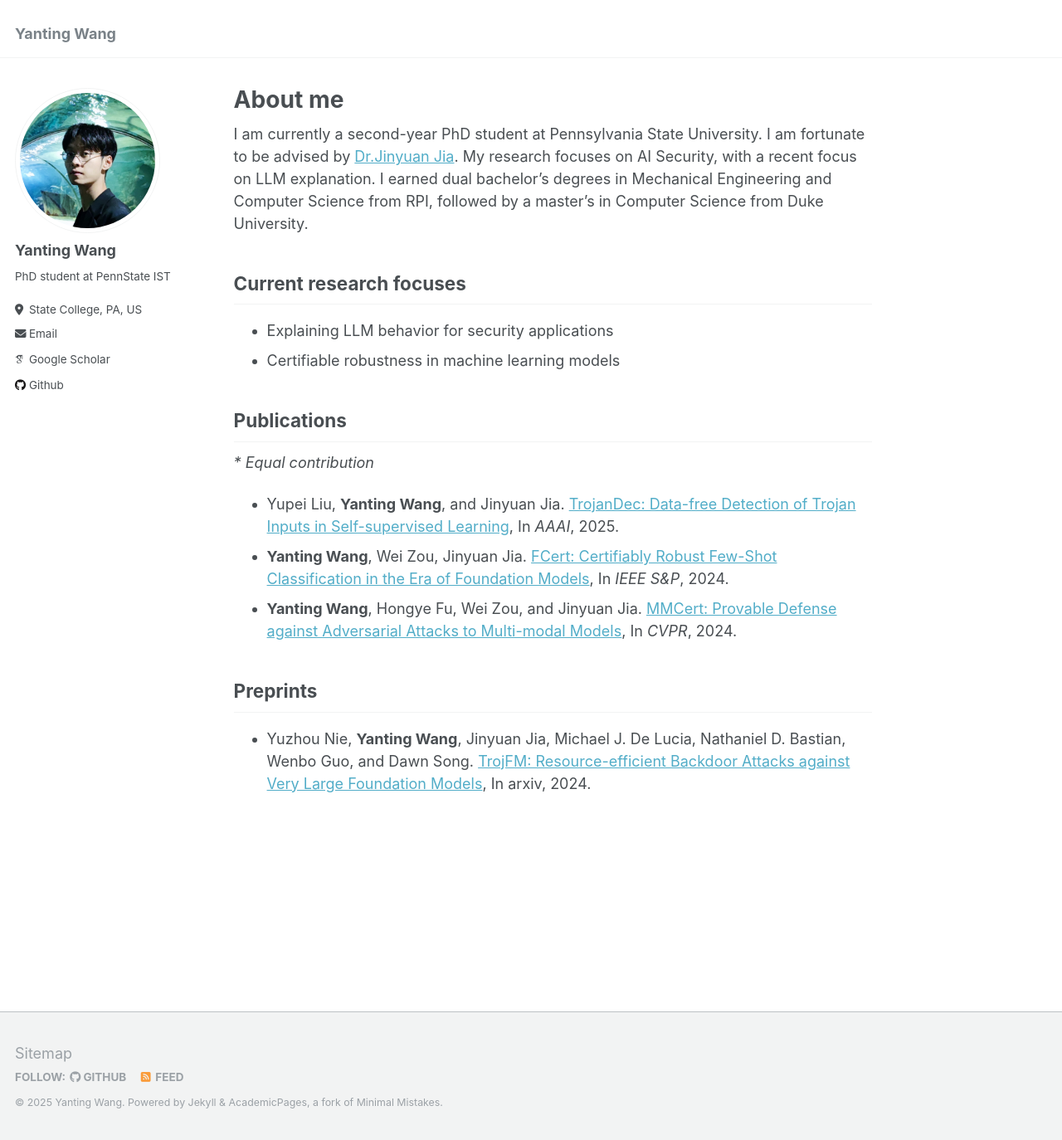
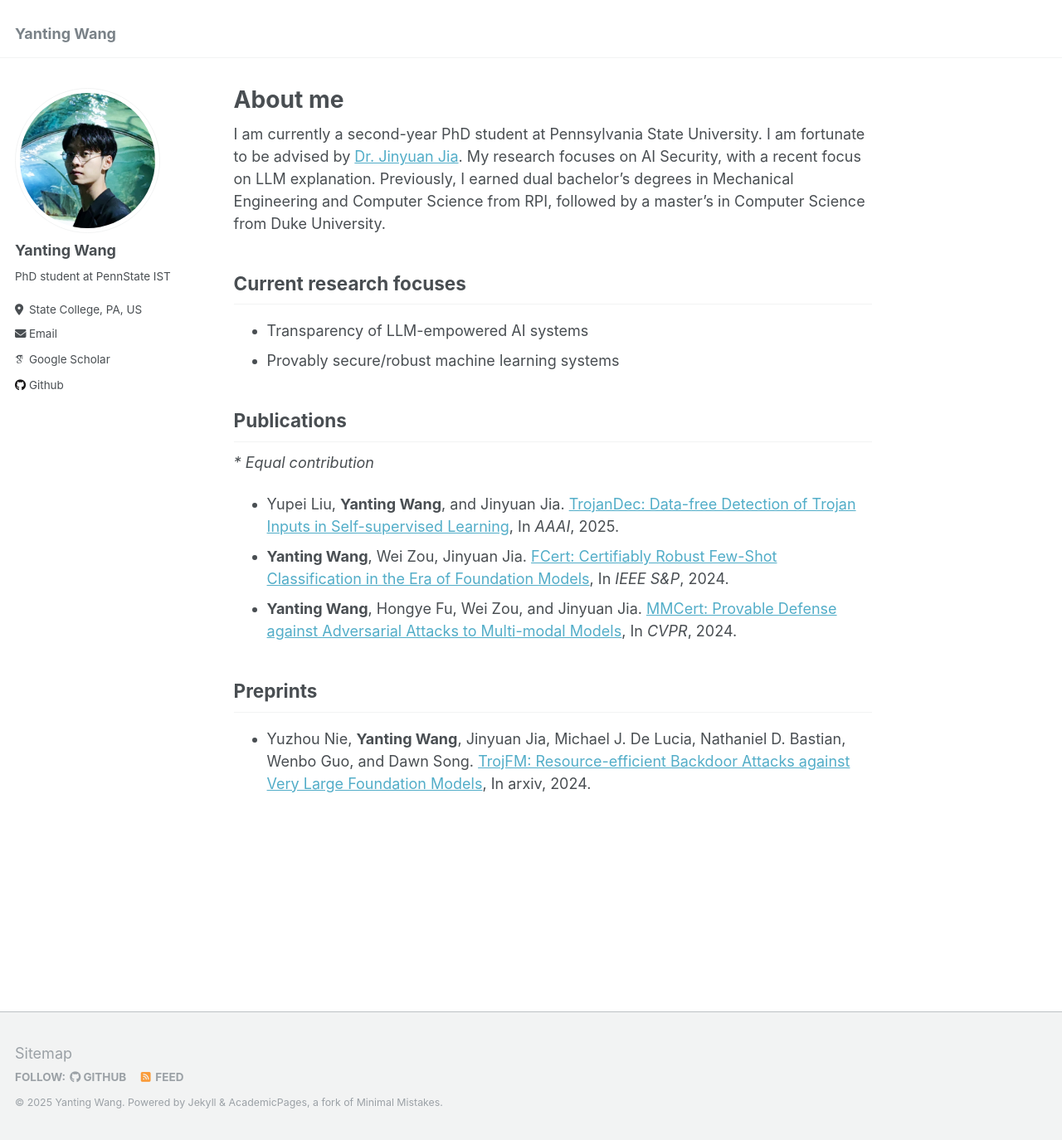
Before and after one commit to Wang-Yanting/Wang-Yanting.github.io, a Jekyll site: the page built from _pages/about.md, in a window 1280 px wide and 1374 px high. Shown: the whole window at 83% size. Built offline with Jekyll 4.4.1, drawn with Linux system fonts in a browser that asks for light colours; some web fonts are replaced.

Commit message:
Update about.md

```diff
--- a/_pages/about.md
+++ b/_pages/about.md
@@ -8,13 +8,13 @@ redirect_from:
   - /about.html
 ---
 
-I am currently a second-year PhD student at Pennsylvania State University. I am fortunate to be advised by [Dr.Jinyuan Jia](https://jinyuan-jia.github.io/). My research focuses on AI Security, with a recent focus on LLM explanation. I earned dual bachelor’s degrees in Mechanical Engineering and Computer Science from RPI, followed by a master’s in Computer Science from Duke University.
+I am currently a second-year PhD student at Pennsylvania State University. I am fortunate to be advised by [Dr. Jinyuan Jia](https://jinyuan-jia.github.io/). My research focuses on AI Security, with a recent focus on LLM explanation. Previously, I earned dual bachelor’s degrees in Mechanical Engineering and Computer Science from RPI, followed by a master’s in Computer Science from Duke University.
 
 
 ## Current research focuses
 
-* Explaining LLM behavior for security applications
-* Certifiable robustness in machine learning models
+* Transparency of LLM-empowered AI systems
+* Provably secure/robust machine learning systems
 
 ## Publications
 
```
